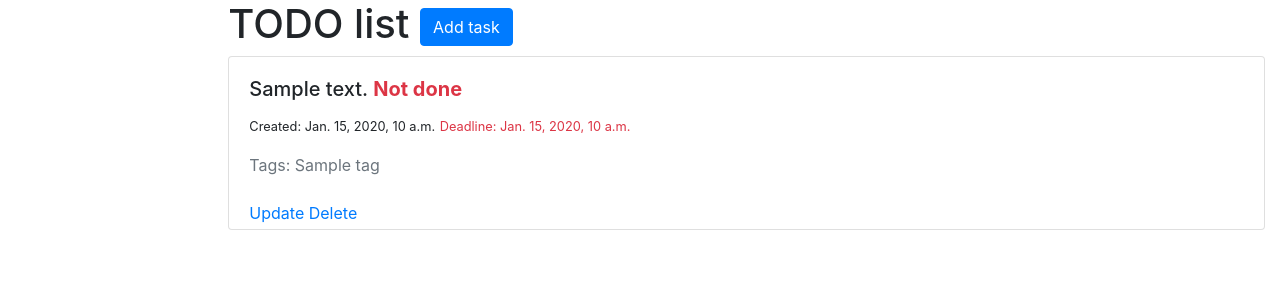
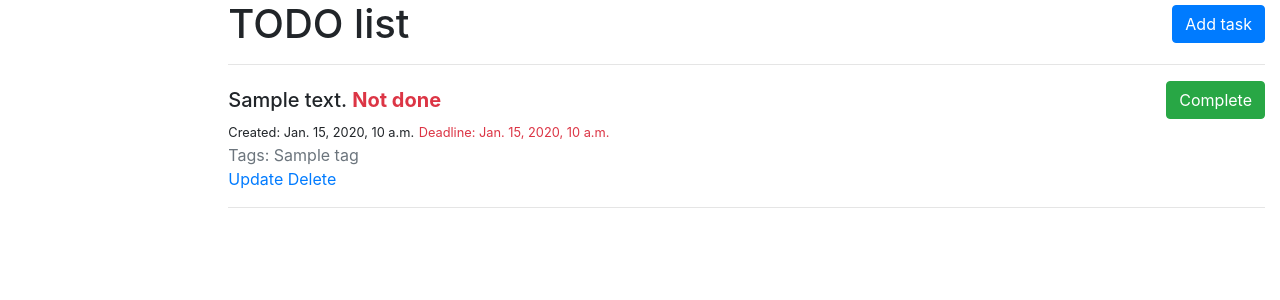
Before and after one commit to DSahalatyi/py-django-practice-todo-list, a Django app: template templates/tasks/task_list.html in a window 1280 px wide. Shown: the top 300 px of the page. Run offline with Django 3.2, Linux system fonts and the light colour scheme; the template is opened without the code that fills it: most values are stand-ins (such as "Sample title", 1, 10 or a date in 2020); some libraries are stand-ins or nearby versions.

Commit message:
Add update, delete views for Task & task completion button

```diff
--- a/tasks/urls.py
+++ b/tasks/urls.py
@@ -1,10 +1,13 @@
 from django.urls import path
 
-from tasks.views import TaskListView, TaskCreateView, TagListView, TagCreateView, TagUpdateView, TagDeleteView
+from tasks.views import TaskListView, TaskCreateView, TagListView, TagCreateView, TagUpdateView, TagDeleteView, \
+    TaskUpdateView, TaskDeleteView
 
 urlpatterns = [
     path("", TaskListView.as_view(), name="task-list"),
     path("tasks/create/", TaskCreateView.as_view(), name="task-create"),
+    path("tasks/<int:pk>/update", TaskUpdateView.as_view(), name="task-update"),
+    path("tasks/<int:pk>/delete", TaskDeleteView.as_view(), name="task-delete"),
     path("tags/", TagListView.as_view(), name="tag-list"),
     path("tags/create/", TagCreateView.as_view(), name="tag-create"),
     path("tags/<int:pk>/update", TagUpdateView.as_view(), name="tag-update"),
--- a/templates/tasks/task_list.html
+++ b/templates/tasks/task_list.html
@@ -2,33 +2,46 @@
 {% load crispy_forms_filters %}
 
 {% block content %}
-  <h1 class>
+  <h1 class="d-flex justify-content-between">
     TODO list
-    <a href="{% url 'tasks:task-create' %}" class="btn btn-primary link-to-page">
+    <a href="{% url 'tasks:task-create' %}" class="btn btn-primary link-to-page my-auto">
       Add task
     </a>
   </h1>
+  <hr>
   {% for task in task_list %}
-    <div class="card mb-0">
-      <div class="card-body pb-1">
-        <h5 class="card-title">{{ task.content }}
+    <div class="d-flex justify-content-between">
+        <h5 class="card-title my-auto">{{ task.content }}
           {% if task.is_done %}<strong class="text-success">Done</strong>
           {% else %}<strong class="text-danger strong">Not done</strong>
           {% endif %}
         </h5>
+        <form method="post">
+          {% csrf_token %}
+          {% if task.is_done %}
+            <input type="hidden" name="task_id" value="{{ task.id }}">
+            <input type="hidden" name="action" value="undo">
+            <input type="submit" class="btn btn-secondary my-auto" value="Undo">
+          {% else %}
+            <input type="hidden" name="task_id" value="{{ task.id }}">
+            <input type="hidden" name="action" value="complete">
+            <input type="submit" class="btn btn-success" value="Complete">
+          {% endif %}
+        </form>
+    </div>
+    <div class="my-auto">
         <small>Created: {{ task.created_at }}</small>
         <small class="text-danger">
           {% if task.deadline %}
             Deadline: {{ task.deadline }}
           {% endif %}
         </small>
+    </div>
         {% if task.tags.count > 0 %}
-          <p class="text-muted p-0 mt-3 mb-0">Tags: {{ task.tags.all|join:" " }}</p>
+          <p class="text-muted my-auto">Tags: {{ task.tags.all|join:" " }}</p>
         {% endif %}
-      <br>
-        <a href="#">Update</a>
-        <a href="#">Delete</a>
-      </div>
-    </div>
+        <a href="{% url "tasks:task-update" task.pk %}">Update</a>
+        <a href="{% url "tasks:task-delete" task.pk %}">Delete</a>
+    <hr>
   {% endfor %}
 {% endblock %}
```
Also changed, not shown: tasks/views.py (+36 -1 lines), templates/tasks/task_confirm_delete.html (added, +11 -0 lines).
